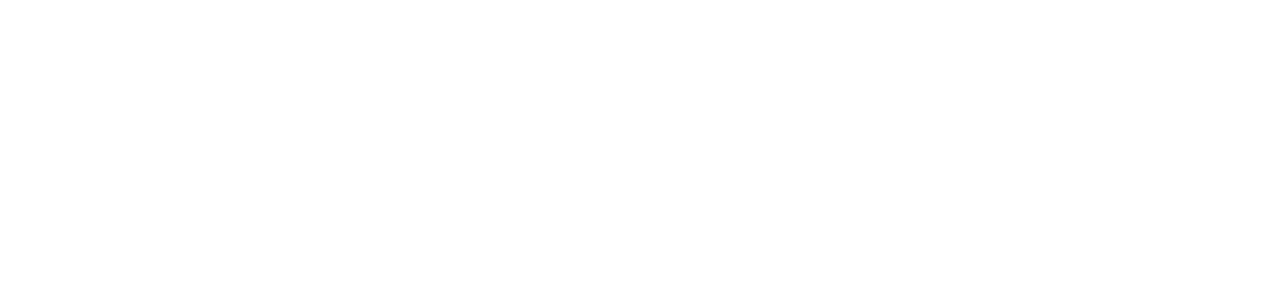
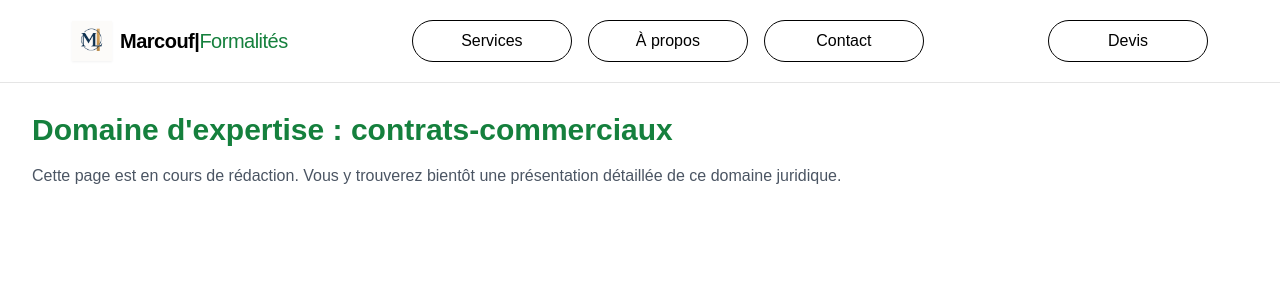
Before and after one commit to Marcoouf/marcouf-formalites, a Next.js app: page /expertise/contrats-commerciaux in a window 1280 px wide. Before the commit this address had no page. Shown: the top 300 px of the page. Built offline with nearby package versions, Linux system fonts and the light colour scheme.

Commit message:
Fix: typage des params et metadata dynamique sur les pages expertise

```diff
--- a/src/app/expertise/[slug]/page.tsx
+++ b/src/app/expertise/[slug]/page.tsx
@@ -1,48 +1,28 @@
-import { notFound } from 'next/navigation'
-import type { Metadata } from 'next'
+import { Metadata } from 'next';
 
-const titles: Record<string, string> = {
-  creation: 'Création d’entreprise',
-  modification: 'Modification de société',
-  liquidation: 'Clôture / Liquidation',
-  marque: 'Propriété intellectuelle',
-  cession: 'Cession de parts',
+type Props = {
+  params: {
+    slug: string;
+  };
+};
+
+export async function generateMetadata({ params }: Props): Promise<Metadata> {
+  return {
+    title: `Expertise – ${params.slug}`,
+  };
 }
 
-// Type attendu par Next.js pour la route dynamique
-type Props = {
-  params: {
-    slug: keyof typeof titles
-  }
-}
-
-// Génère les routes statiques à build-time
-export async function generateStaticParams() {
-  return Object.keys(titles).map((slug) => ({ slug }))
-}
-
-// Génère les métadonnées dynamiques pour chaque page
-export function generateMetadata({ params }: Props): Metadata {
-  const title = titles[params.slug] ?? 'Expertise'
-  return {
-    title: `${title} | Marcouf Formalités`,
-  }
-}
-
-// Affichage de la page
 export default function ExpertisePage({ params }: Props) {
-  const title = titles[params.slug]
-
-  if (!title) {
-    notFound()
-  }
+  const { slug } = params;
 
   return (
-    <main className="min-h-screen px-6 py-24 max-w-3xl mx-auto">
-      <h1 className="text-3xl font-bold mb-4">{title}</h1>
-      <p className="text-gray-700 text-lg">
-        Cette page décrira prochainement mon accompagnement pour <strong>{title}</strong>.
+    <div className="min-h-screen p-8">
+      <h1 className="text-3xl font-bold text-accent">
+        Domaine d&apos;expertise : {slug}
+      </h1>
+      <p className="mt-4 text-gray-600">
+        Cette page est en cours de rédaction. Vous y trouverez bientôt une présentation détaillée de ce domaine juridique.
       </p>
-    </main>
-  )
+    </div>
+  );
 }
```
